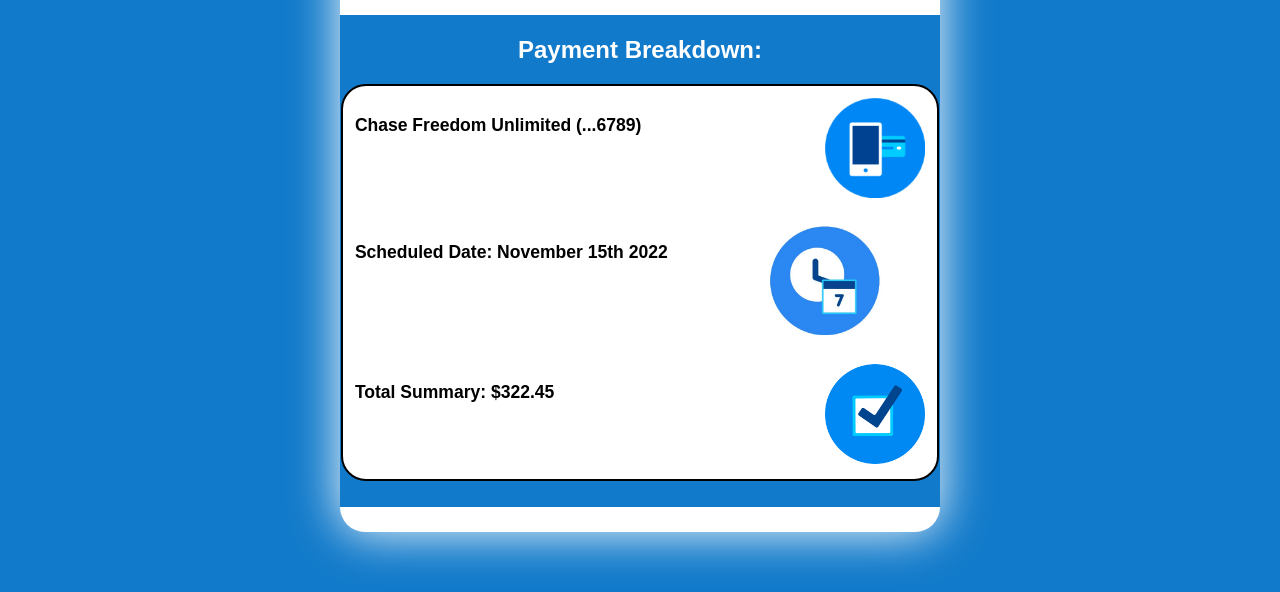
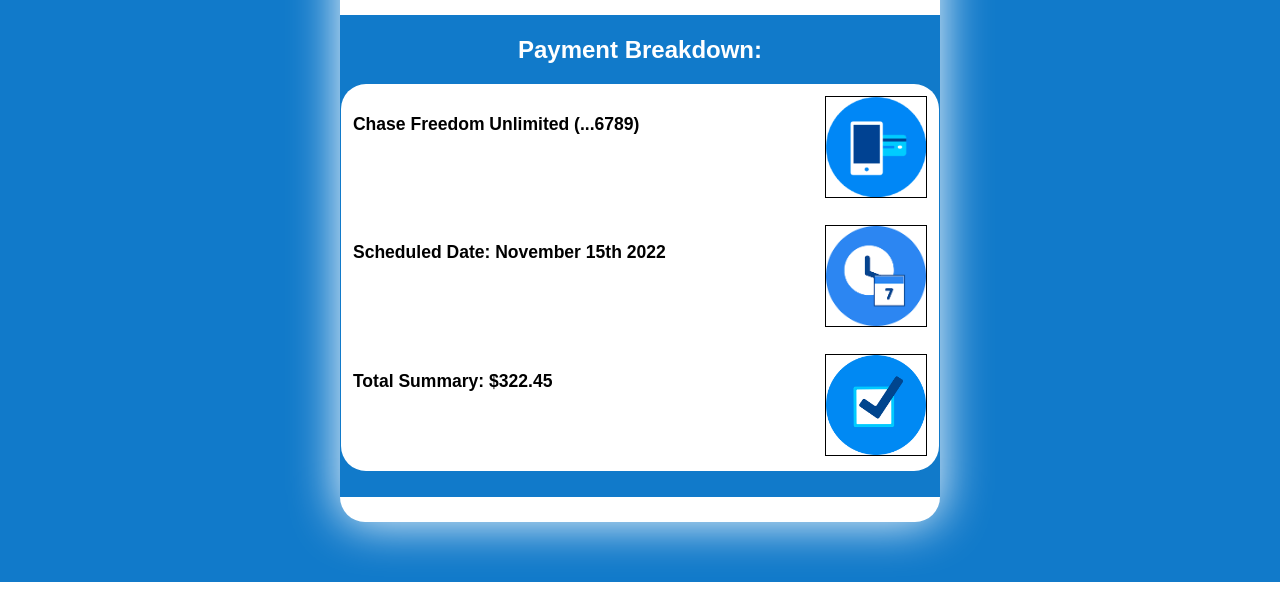
Before and after one commit to arizona0923/transactional-Email, a plain HTML site: page index.html in a window 1280 px wide. Shown: the part 328-920 px from the top of the page. Drawn offline with nearby package versions, Linux system fonts and the light colour scheme.

Commit message:
changed icon, added correct icon

```diff
--- a/index.html
+++ b/index.html
@@ -71,9 +71,10 @@
             <tr>
                 <td class="breakdown">
                     <h3>Scheduled Date: November 15th 2022 </h3>
-                    <a href="#"><img class="icon" src="assets\icon-convenient.jpg" width="200px" alt="clock"></a>
+                    <a href="#"><img class="icon" src="assets\calender.png" width="100px" alt="clock"></a>
                 </td>
             </tr>
+
             <tr>
                 <td class="breakdown">
                     <h3>Total Summary: $322.45</h3>
--- a/styles.css
+++ b/styles.css
@@ -72,10 +72,10 @@
     color: white;
 }
 .breakdowns table {
-    border: 2px solid black;
     background-color: white;
     color: black;
     border-radius: 25px;
+
 }
 .breakdowns .breakdown {
     display: flex;
@@ -83,3 +83,6 @@
     padding:2%;
     justify-content: space-between;
 }
+.breakdowns .breakdown a .icon {
+    border: 1px solid black;
+}
```
Also changed, not shown: assets/calender.png (added).
